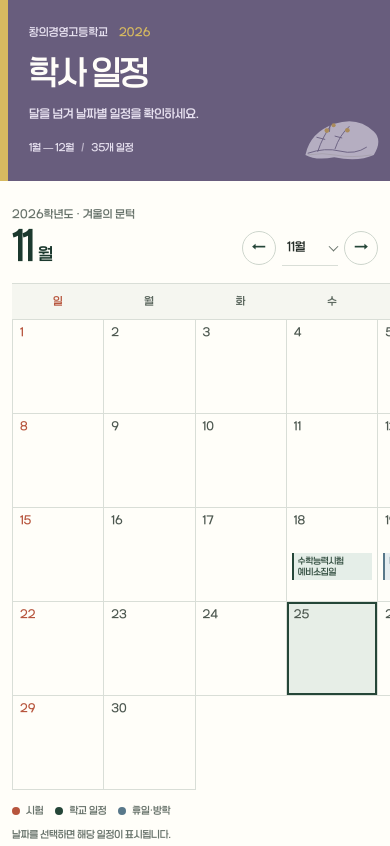
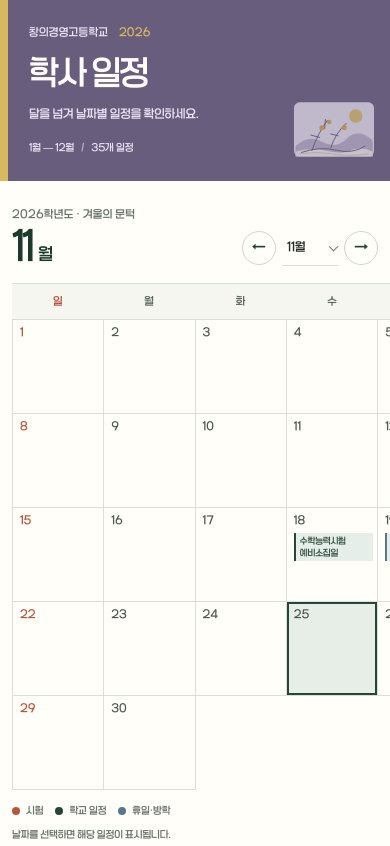
Before and after one commit to EunYool10/changui-academic-calendar, a plain HTML site: page index.html in a window 390 px wide. Shown: the top 846 px of the page. Drawn offline with nearby package versions, Linux system fonts and the light colour scheme.

Commit message:
Refine calendar event alignment and artwork

```diff
--- a/app.js
+++ b/app.js
@@ -41,7 +41,9 @@
       ['#dbe5ef','#3d5872','<path d="M48 178q57-21 111-7t89-14M79 172V88m0 42 26-28m-26 48-25-20m74 42V73m0 48 28-28m-28 47-24-20"/><path d="M212 60l4 9 9 4-9 4-4 9-4-9-9-4 9-4Z"/><path d="M175 92l3 7 7 3-7 3-3 7-3-7-7-3 7-3Z"/>']
     ];
     const [wash,ink,drawing] = drawings[month];
-    $('seasonArt').innerHTML=`<svg viewBox="0 0 300 220" xmlns="http://www.w3.org/2000/svg" aria-hidden="true"><path d="M39 183q16-77 99-106 79-27 134 26 31 30 0 80-52 24-135 8-63 12-98-8Z" fill="${wash}"/><path d="M47 183q49-9 98 1t119-1" fill="none" stroke="#b9b6a8" stroke-width="1.5"/><g fill="none" stroke="${ink}" stroke-width="3" stroke-linecap="round" stroke-linejoin="round">${drawing}</g></svg>`;
+    const accents = ['#f7fbfc','#f4e8ca','#f8df79','#e9b4bd','#e4d785','#bcdce7','#f2c761','#b9e3da','#edc65d','#d78b5d','#d7ba60','#b9d5e5'];
+    const grounds = ['#c2d0d1','#c9d4d6','#b6c99f','#d9aeb7','#aac792','#a6c9d1','#d8ac63','#78aea5','#d4ab5e','#bd7057','#a99dba','#8da9c0'];
+    $('seasonArt').innerHTML=`<svg viewBox="0 0 300 220" xmlns="http://www.w3.org/2000/svg" aria-hidden="true"><rect x="25" y="20" width="250" height="170" rx="18" fill="${wash}"/><circle cx="218" cy="63" r="21" fill="${accents[month]}" opacity=".9"/><path d="M30 157q42-38 85-13t81-16q38-27 75 13v49H30Z" fill="${grounds[month]}" opacity=".72"/><path d="M30 174q49-15 97-2t85-5q32-7 59 7v16H30Z" fill="#f8f6ef" opacity=".85"/><path d="M43 181q53-8 106 1t111-1" fill="none" stroke="#a7aaa0" stroke-width="1.5"/><g fill="none" stroke="${ink}" stroke-width="3" stroke-linecap="round" stroke-linejoin="round">${drawing}</g></svg>`;
     $('calendarGrid').innerHTML = '';
     const first = new Date(2026,month,1), days = new Date(2026,month+1,0).getDate();
     for (let i=0;i<first.getDay();i++) { const blank=document.createElement('div'); blank.className='day empty'; blank.setAttribute('aria-hidden','true'); $('calendarGrid').append(blank); }
--- a/style.css
+++ b/style.css
@@ -60,7 +60,7 @@ button { cursor: pointer; }
 .intro { margin: 12px 0 0; color: var(--hero-soft); font: 14px/1.65 var(--serif); }
 .hero-meta { display: flex; align-items: center; gap: 11px; margin-top: 15px; color: var(--hero-soft); font-size: 11px; }
 .meta-divider { color: color-mix(in srgb, var(--hero-soft) 65%, transparent); }
-.season-art { width: 220px; height: 165px; margin: 0 35px 0 auto; opacity: .97; }
+.season-art { width: 244px; height: 178px; flex: 0 0 auto; margin: 4px 24px 0 auto; opacity: 1; }
 .season-art svg { display: block; width: 100%; height: 100%; }
 .staff-actions { position: absolute; right: 30px; bottom: 20px; display: flex; gap: 6px; }
 
@@ -106,7 +106,7 @@ button { cursor: pointer; }
 .day-num { position: absolute; top: 5px; left: 7px; z-index: 1; display: block; height: 15px; margin: 0; color: #4d5850; font-size: 11px; line-height: 15px; }
 .sunday .day-num { color: var(--brick); }
 .saturday .day-num { color: var(--blue); }
-.day-events { display: block; max-height: 67px; margin-top: 24px; overflow-y: auto; scrollbar-color: #aeb8af transparent; scrollbar-width: thin; }
+.day-events { position: absolute; top: 23px; right: 4px; left: 7px; display: block; max-height: 66px; overflow-y: auto; scrollbar-color: #aeb8af transparent; scrollbar-width: thin; }
 .day-events::-webkit-scrollbar { width: 4px; }
 .day-events::-webkit-scrollbar-thumb { border-radius: 99px; background: #aeb8af; }
 .event-chip { display: block; margin: 2px 0; padding: 2px 4px; border-left: 2px solid var(--forest); background: var(--green-wash); color: #365143; font: 9px/1.32 var(--event); letter-spacing: -.02em; white-space: normal; overflow-wrap: anywhere; word-break: keep-all; }
@@ -184,14 +184,14 @@ footer button:hover { color: var(--forest); text-decoration: underline; text-und
   .hero { padding-right: 35px; padding-left: 42px; }
   #calendar { padding-right: 24px; padding-left: 24px; }
   #agenda { padding-right: 18px; padding-left: 20px; }
-  .day { min-height: 88px; padding: 7px 5px; }
+  .day { min-height: 88px; padding: 0 5px; }
 }
 @media (max-width: 720px) {
   body { padding: 0; background: var(--paper); }
   .page-shell { width: 100%; min-height: 100vh; }
   .hero { min-height: 190px; padding: 25px 20px 25px 29px; }
   .hero h1 { font-size: 39px; }
-  .season-art { width: 145px; height: 112px; margin-right: 0; opacity: .8; }
+  .season-art { width: 154px; height: 119px; margin-right: 0; opacity: .9; }
   .calendar-layout { grid-template-columns: minmax(0, 1fr); grid-template-areas: "calendar" "agenda"; }
   #calendar { padding: 25px 18px 20px; overflow-x: auto; }
   #calendar .weekdays, #calendar .calendar-grid { min-width: 640px; }
@@ -208,7 +208,7 @@ footer button:hover { color: var(--forest); text-decoration: underline; text-und
   .hero h1 { font-size: 34px; }
   .intro { max-width: 195px; font-size: 12px; }
   .hero-meta { flex-wrap: wrap; max-width: 190px; gap: 7px; font-size: 10px; }
-  .season-art { position: absolute; right: 8px; bottom: 13px; width: 88px; height: 69px; margin: 0; opacity: .62; }
+  .season-art { position: absolute; right: 8px; bottom: 13px; width: 96px; height: 74px; margin: 0; opacity: .7; }
   #calendar { padding-right: 12px; padding-left: 12px; }
   .calendar-head h2 { font-size: 39px; }
   .month-controls { gap: 6px; }
```
